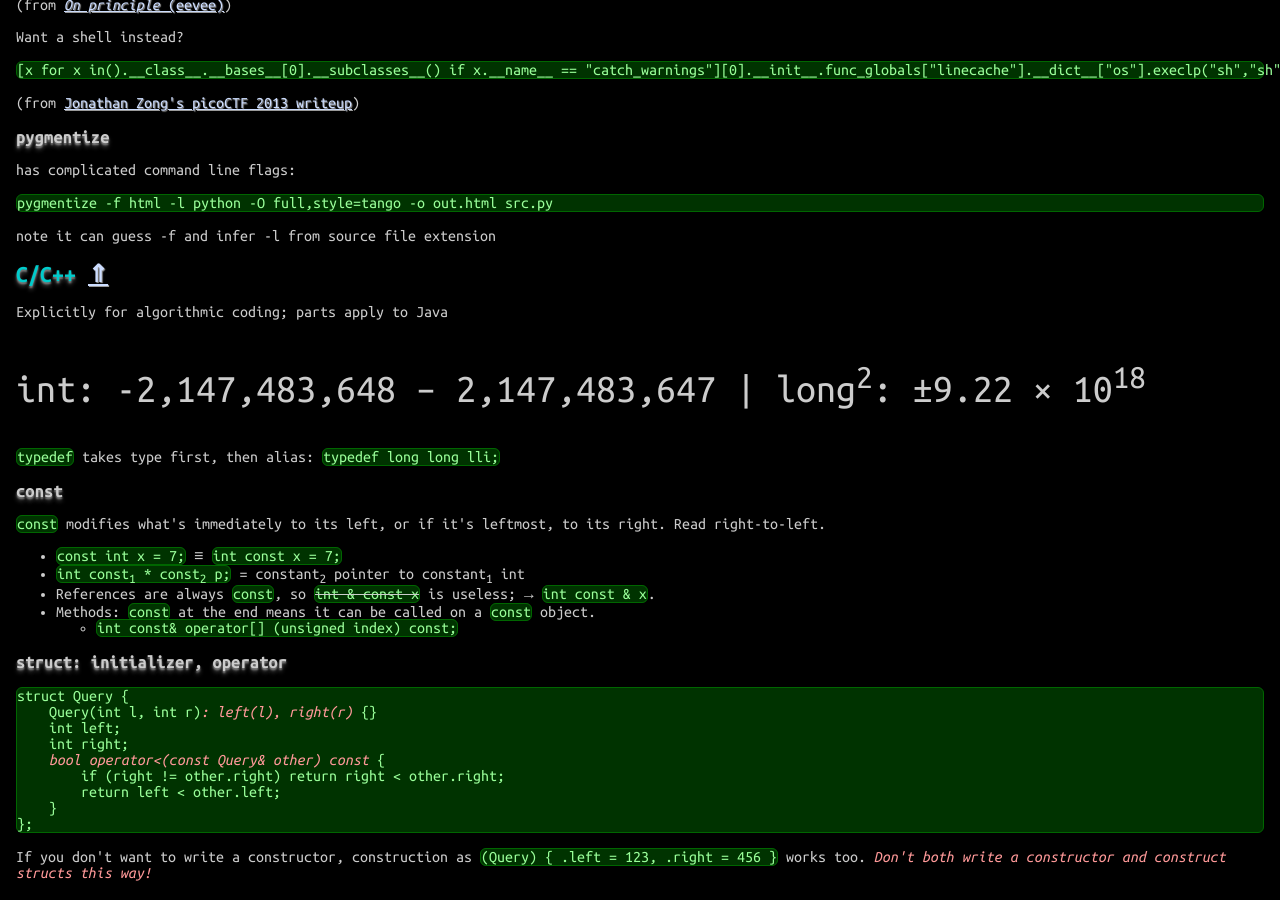
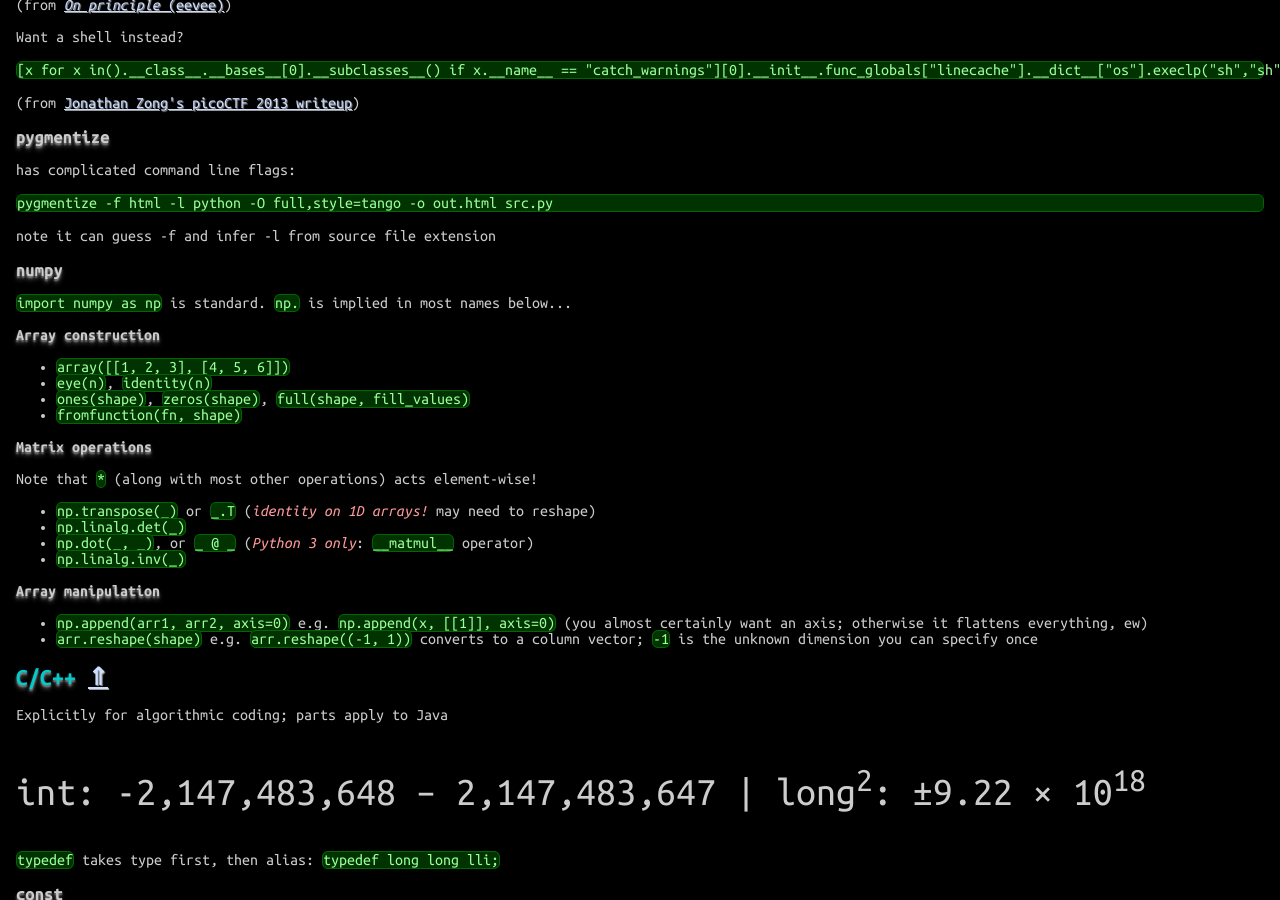
Before and after one commit to betaveros/cs, a Jekyll site: the page built from index.html, in a window 1280 px wide and 900 px high, scrolled down 3238 px. Built offline with Jekyll 4.4.1, drawn with Linux system fonts in a browser that asks for light colours.

Commit message:
some numpy learning

```diff
--- a/_includes/python.html
+++ b/_includes/python.html
@@ -157,3 +157,25 @@ time.sleep(0.5) # 0.5 seconds</pre>
 <p>has complicated command line flags:</p>
 <pre>pygmentize -f html -l python -O full,style=tango -o out.html src.py</pre>
 <p>note it can guess -f and infer -l from source file extension</p>
+<h3>numpy</h3>
+<p><code>import numpy as np</code> is standard. <code>np.</code> is implied in most names below...</p>
+<h4>Array construction</h4>
+<ul>
+	<li><code>array([[1, 2, 3], [4, 5, 6]])</code></li>
+	<li><code>eye(n)</code>, <code>identity(n)</code></li>
+	<li><code>ones(shape)</code>, <code>zeros(shape)</code>, <code>full(shape, fill_values)</code></li>
+	<li><code>fromfunction(fn, shape)</code></li>
+</ul>
+<h4>Matrix operations</h4>
+<p>Note that <code>*</code> (along with most other operations) acts element-wise!</p>
+<ul>
+	<li><code>np.transpose(_)</code> or <code>_.T</code> (<em>identity on 1D arrays!</em> may need to reshape)</li>
+	<li><code>np.linalg.det(_)</code></li>
+	<li><code>np.dot(_, _)</code>, or <code>_ @ _</code> (<em>Python 3 only</em>: <code>__matmul__</code> operator)</li>
+	<li><code>np.linalg.inv(_)</code></li>
+</ul>
+<h4>Array manipulation</h4>
+<ul>
+	<li><code>np.append(arr1, arr2, axis=0)</code> e.g. <code>np.append(x, [[1]], axis=0)</code> (you almost certainly want an axis; otherwise it flattens everything, ew)</li>
+	<li><code>arr.reshape(shape)</code> e.g. <code>arr.reshape((-1, 1))</code> converts to a column vector; <code>-1</code> is the unknown dimension you can specify once</li>
+</ul>
```
